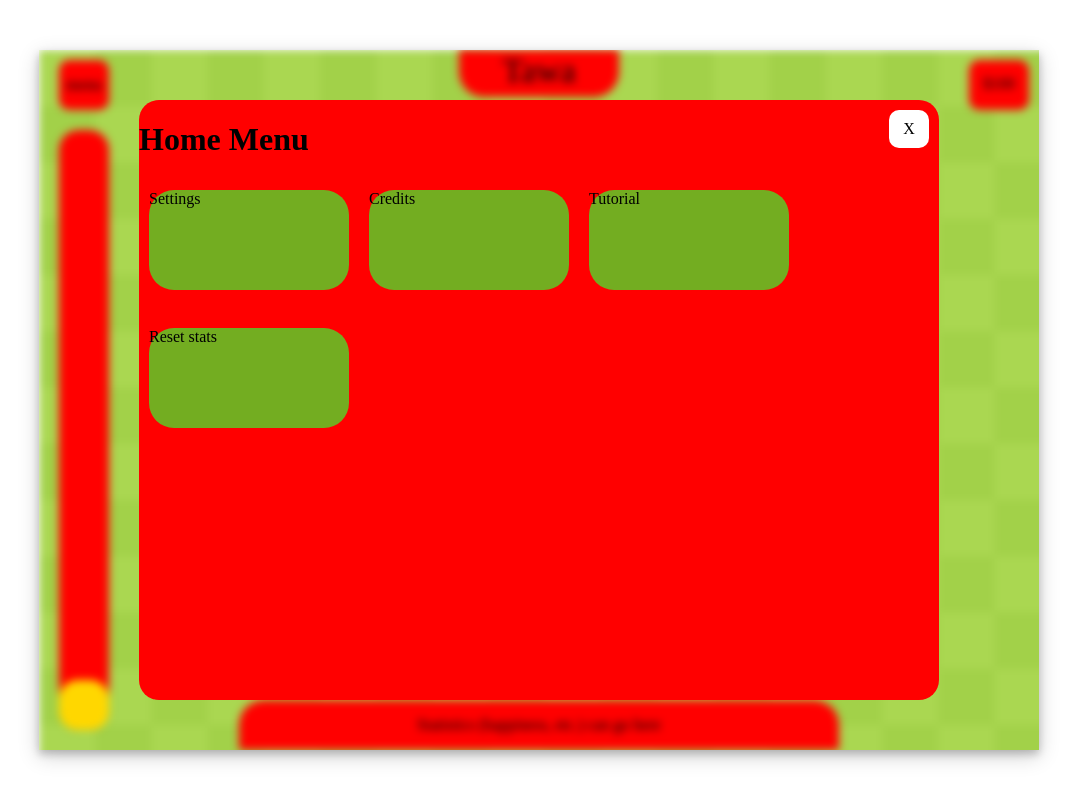
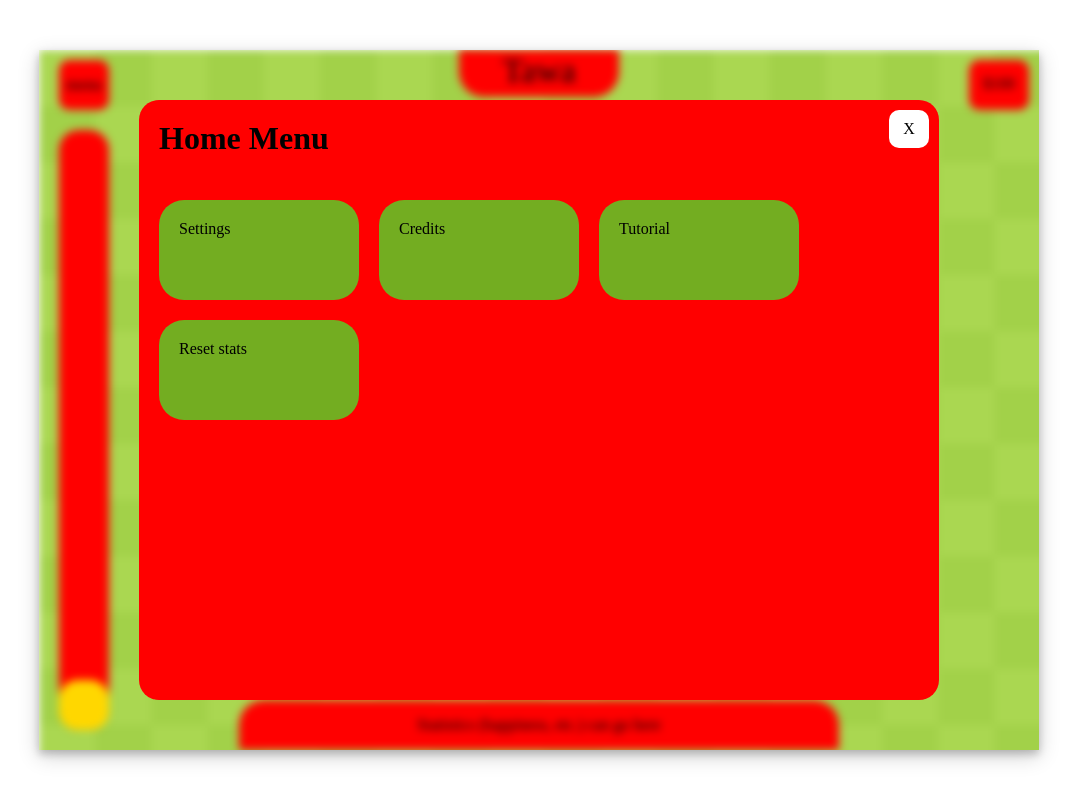
Before and after one commit to ReubenH12/matapopore, a plain HTML site: page index.html in a window 1280 px wide. Both pictures are taken after a click on the element "menu". Shown: the top 799 px of the page, without its empty margins (101-1178 px from the left). Drawn offline with Linux system fonts and the light colour scheme.

Commit message:
margins for home menu buttons

```diff
--- a/css/style.css
+++ b/css/style.css
@@ -69,18 +69,6 @@ body {
     border-radius: 10px;
     text-align: center;
     cursor: pointer;
-}
-
-.menublock {
-    border-radius: 25px;
-    width: 200px;
-    height: 100px;
-    background: #73AD21;
-    margin: 10px;
-}
-
-.menucontain {
-    display: flex;
 }
 
 #ktka-bar {
@@ -175,6 +163,13 @@ body {
     cursor: pointer;
 }
 
+.menu > h1 {
+    position: absolute;
+    top: 20px;
+    left: 20px;
+    margin: 0;
+}
+
 .blurred {
     filter: blur(4px);
     transition-duration: 100ms;
@@ -192,3 +187,23 @@ body {
     height: 100px;
     width: 100px;
 }
+
+#home #button-container {
+    position: absolute;
+    top: 90px;
+    left: 10px;
+    display: flex;
+    flex-wrap: wrap;
+}
+
+#home .button-box {
+    border-radius: 25px;
+    width: 200px;
+    height: 100px;
+    background: #73AD21;
+    margin: 10px;
+}
+
+#home .button-box > p{
+    margin: 20px;
+}
--- a/index.html
+++ b/index.html
@@ -41,14 +41,12 @@
                 <div id="home" class="menu">
                     <div class="close" onclick="showMenu('home')">X</div>
                     <h1>Home Menu</h1>
-                    <div class="menucontain">
-                        <div class="menublock">Settings</div>
-                        <div class="menublock">Credits</div>
-                        <div class="menublock">Tutorial</div>
-                    </div><br>
-                    <div class="menucontain">
-                        <div class="menublock">Reset stats</div>
-                    </div>
+                    <div id="button-container">
+                        <div id="settings-btn" class="button-box"><p>Settings</p></div>
+                        <div id="credits-btn" class="button-box"><p>Credits</p></div>
+                        <div id="tutorial-btn" class="button-box"><p>Tutorial</p></div>
+                        <div id="reset-btn" class="button-box"><p>Reset stats</p></div>
+                    <div>
                 </div>
                 <div id="build" class="menu">
                     <div class="close" onclick="showMenu('build')">X</div>
```
